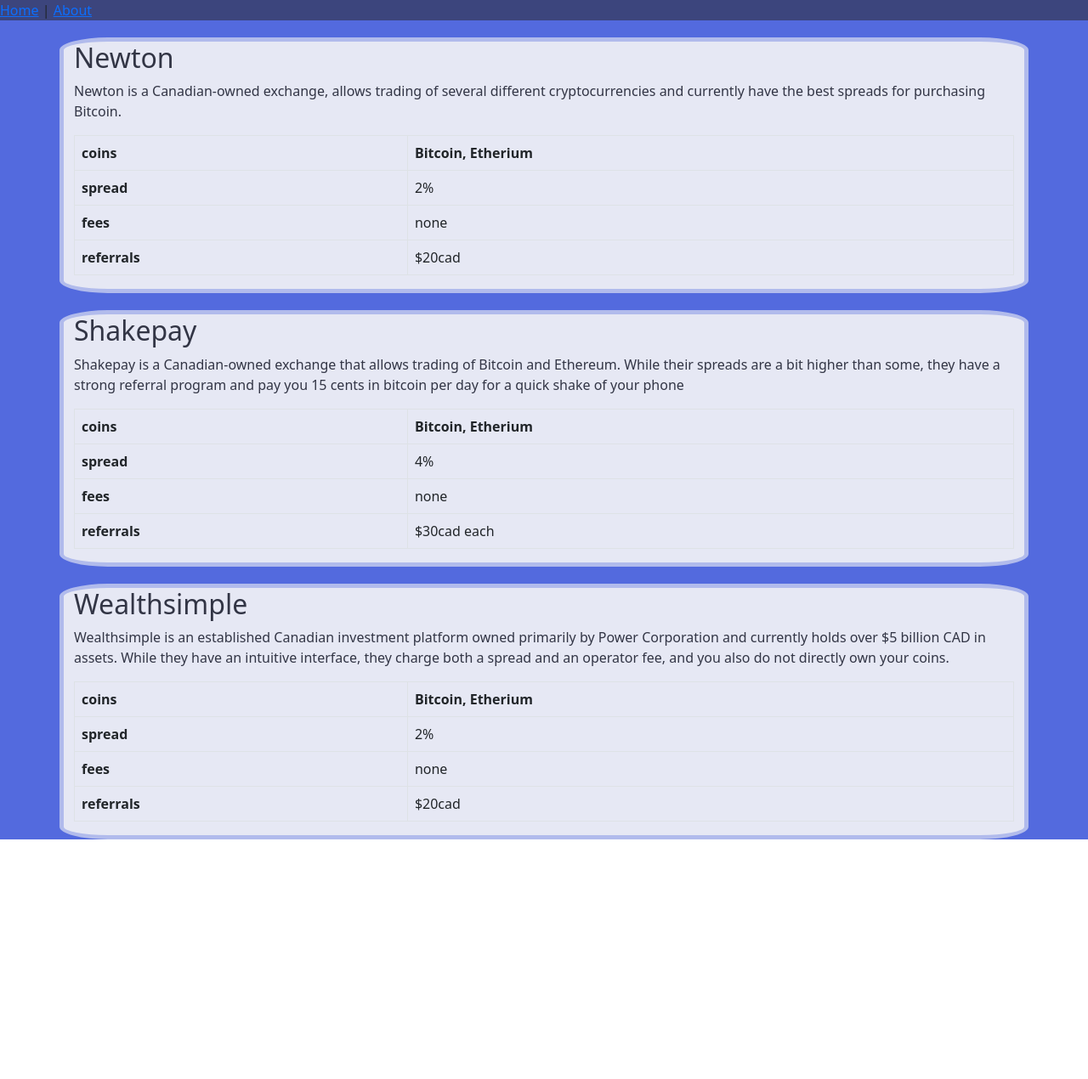
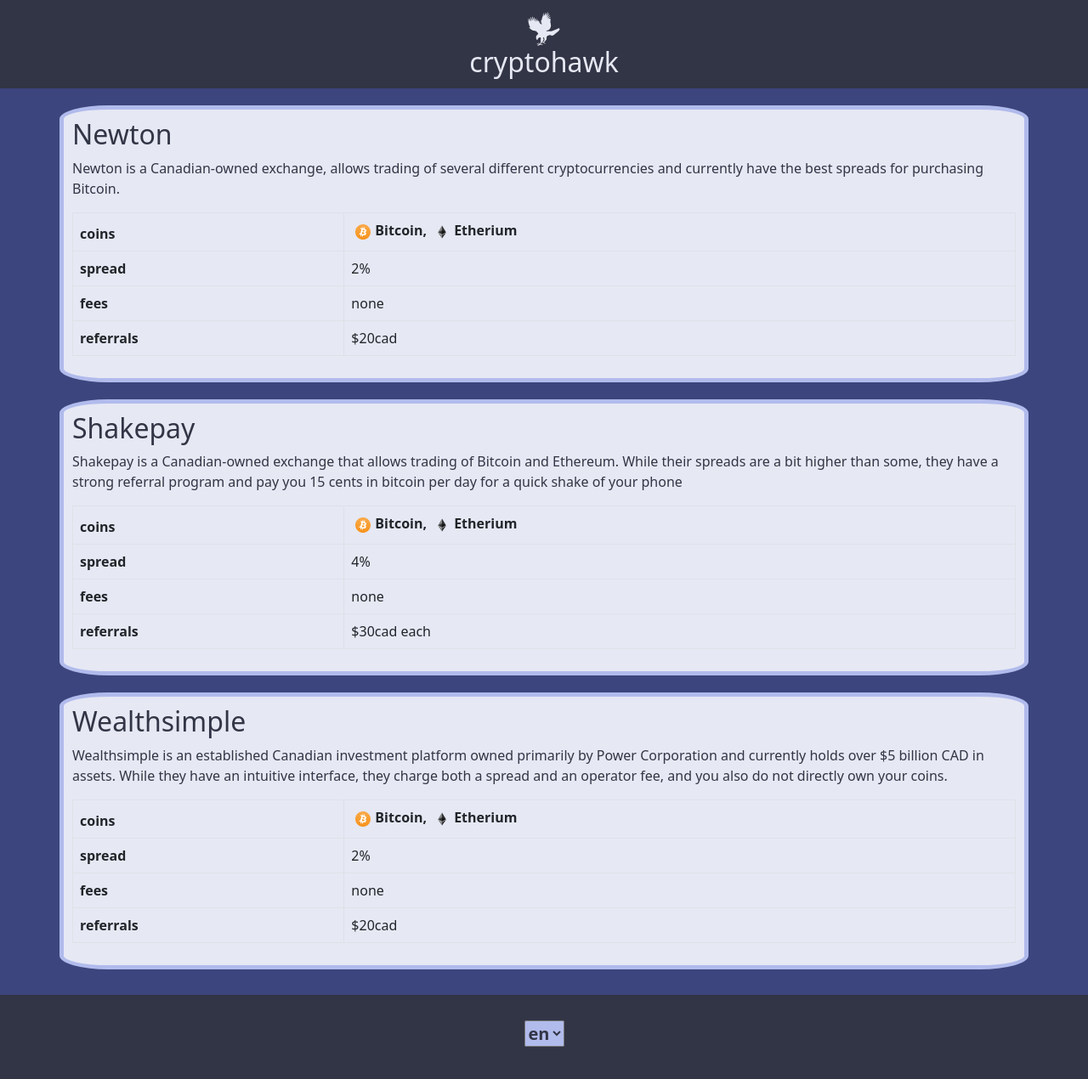
Before and after one commit to Ywehc/cryptohawk, a Vue app: page /#/ in a window 1280 px wide. Shown: the whole page at 85% size. Before the commit the page ends 1008 px from the top, so only its background shows below. Built offline with nearby package versions, Linux system fonts and the light colour scheme.

Commit message:
language toggle

```diff
--- a/src/App.vue
+++ b/src/App.vue
@@ -2,22 +2,25 @@
   <div id="app">
     <Nav />
     <router-view/>
+    <Footer />
   </div>
 </template>
 
 <script>
 import Nav from './components/Nav.vue';
+import Footer from './components/Footer.vue';
 
 export default {
   components: {
     Nav,
+    Footer,
   },
 };
 </script>
 
 <style lang="scss">
 #app {
-  background: $dark;
+  background: $darkest;
 }
 
 </style>
--- /dev/null
+++ b/src/components/Footer.vue
@@ -0,0 +1,41 @@
+<template>
+    <div id="footer">
+        <div class="locale-changer">
+            <select v-model="$i18n.locale">
+                <option v-for="(lang, i) in langs" :key="`Lang${i}`" :value="lang">
+                    {{ lang }}
+                </option>
+            </select>
+        </div>
+    </div>
+</template>
+
+<script>
+
+export default {
+  name: 'locale-changer',
+  data() {
+    return { langs: ['fr', 'en'] };
+  },
+};
+</script>
+
+<style lang="scss" scoped>
+#footer {
+    min-height: 100px;
+    color: $lightest;
+    text-align: center;
+    padding: 10px;
+    font-size: 20px;
+    font-weight: bold;
+}
+.locale-changer {
+    margin: 20px;
+    select {
+        background: $light;
+        color: $darkest;
+        border-radius: 5%;
+        font-weight: bold;
+    }
+}
+</style>
--- a/src/components/MobileCard.vue
+++ b/src/components/MobileCard.vue
@@ -6,7 +6,13 @@
             <thead>
                 <tr>
                 <th scope="col">{{ $t('message.grid.coins') }}</th>
-                <th scope="col">Bitcoin, Etherium</th>
+                <th scope="col">
+                    <span>
+                        <img src="/../assets/bitcoin.svg" alt="bitcoin" class="icon">
+                    </span>Bitcoin,
+                     <span>
+                        <img src="/../assets/ethereum.png" alt="bitcoin" class="icon">
+                    </span>Etherium</th>
                 </tr>
             </thead>
             <tbody>
@@ -42,6 +48,10 @@
     border: 5px solid $light;
     border-radius: 5%;
     margin-bottom: 20px;
+    padding: 10px;
 }
-
+.icon{
+    width: 18px;
+    margin: 5px;
+}
 </style>
--- a/src/components/MobileGrid.vue
+++ b/src/components/MobileGrid.vue
@@ -36,7 +36,8 @@
 <!-- Add "scoped" attribute to limit CSS to this component only -->
 <style scoped lang="scss">
 .mobile-grid {
-  background: $medium;
+  background: $dark;
+  padding: 10px;
   padding-top: 20px;
 }
 
--- a/src/components/Nav.vue
+++ b/src/components/Nav.vue
@@ -1,17 +1,27 @@
 <template>
     <div id="nav">
-      <router-link to="/">Home</router-link> |
-      <router-link to="/about">About</router-link>
+      <!-- <router-link to="/">Home</router-link> |
+      <router-link to="/about">About</router-link> -->
+      <div class="brand-container">
+        <img src="/../assets/hawk.svg" class="logo">
+        <h2>cryptohawk</h2>
+      </div>
     </div>
 </template>
 
-<script>
-export default {
-  components: 'Nav',
-};
-</script>
-
 <style lang="scss">
 #nav {
+  padding: 4px;
+}
+.brand-container {
+  width: 80%;
+  margin: auto;
+  text-align: center;
+  color: $lightest;
+}
+.logo {
+  width: 40px;
+  margin-top: 10px;
+  filter: invert(92%) sepia(18%) saturate(145%) hue-rotate(196deg) brightness(99%) contrast(93%);
 }
 </style>
--- a/src/main.js
+++ b/src/main.js
@@ -12,3 +12,9 @@
   store,
   render: (h) => h(App),
 }).$mount('#app');
+
+if (navigator.language === 'fr-CA') {
+  i18n.locale = 'fr';
+} else {
+  i18n.locale = 'en';
+}
--- a/src/views/Home.vue
+++ b/src/views/Home.vue
@@ -1,12 +1,10 @@
 <template>
   <div class="home">
-    <MobileGrid msg="Welcome to Your Vue.js App"/>
+    <MobileGrid />
   </div>
 </template>
 
 <script>
-// @ is an alias to /src
-// import Grid from '@/components/MainGrid.vue';
 import MobileGrid from '@/components/MobileGrid.vue';
 
 export default {
```
Also changed, not shown: public/assets/bitcoin.svg (added), public/assets/ethereum.png (added).
